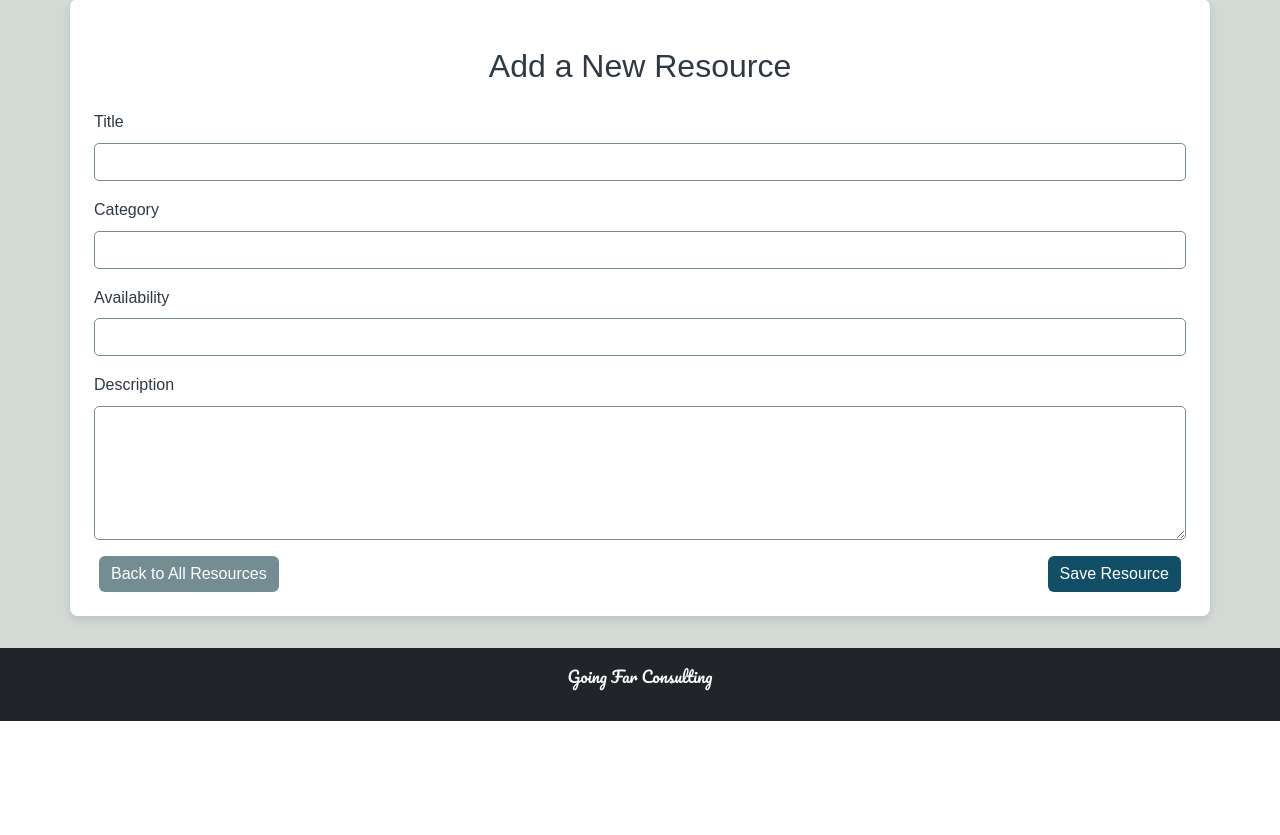
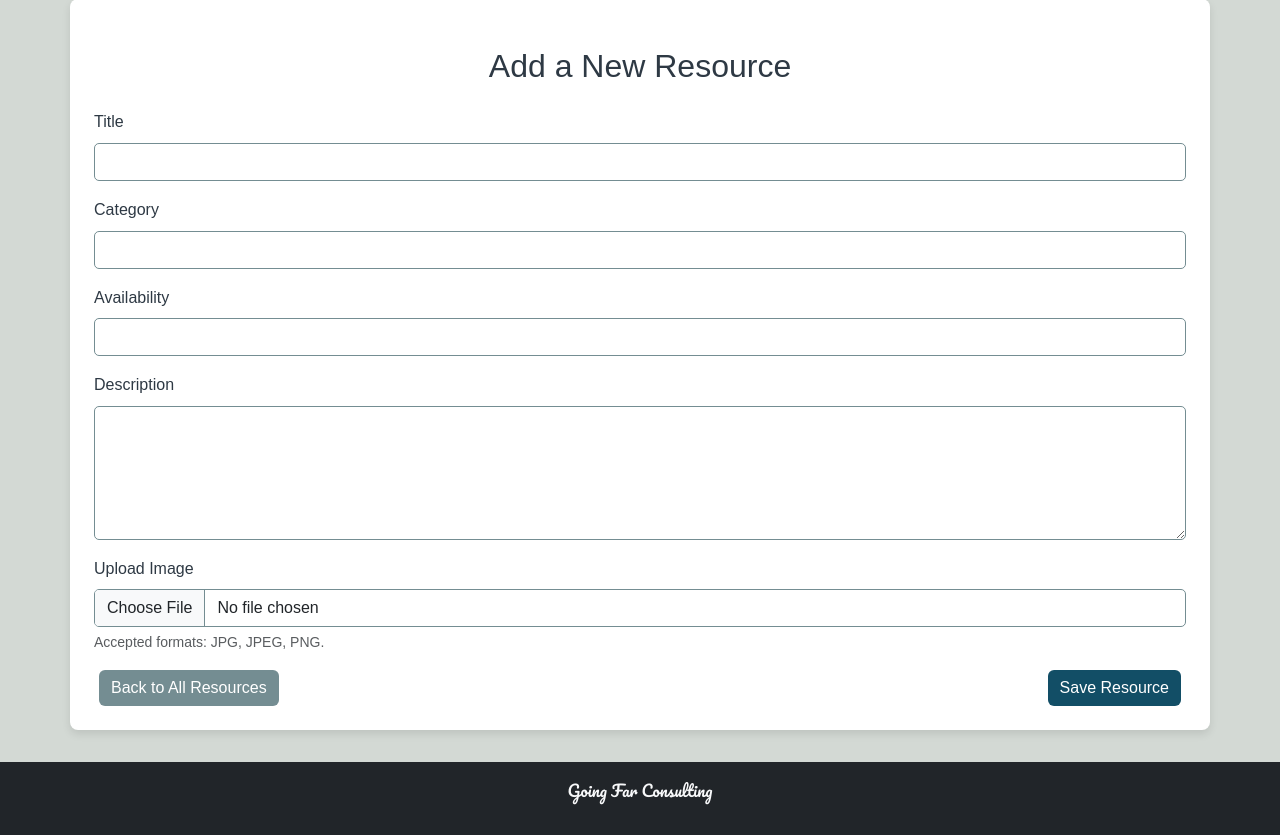
Before and after one commit to aswalden/SPD_FinalProject-2, a Flask app: page /resource/new in a window 1280 px wide. Shown: the part 91-926 px from the top of the page. Before the commit the page ends 812 px from the top, so only its background shows below. Run offline with Flask 3, Linux system fonts and the light colour scheme; a user stored in the database is signed in.

Commit message:
adding image to new resource

```diff
--- a/app.py
+++ b/app.py
@@ -18,6 +18,7 @@ app = Flask(__name__)
 
 # Configuration for file uploads
 UPLOAD_FOLDER = 'static/uploads/profile_images'
+UPLOAD_FOLDER = 'static/uploads/resources'
 ALLOWED_EXTENSIONS = {'png', 'jpg', 'jpeg'}
 app.config['UPLOAD_FOLDER'] = UPLOAD_FOLDER
 
@@ -153,8 +154,9 @@ def new_resource():
         description = request.form.get('description', '')
         category = request.form.get('category')
         availability = request.form.get('availability')
+        image = request.files.get('image')
 
-        # Check if required fields are missing
+        # Validate required fields
         if not title or not category or not availability:
             flash('All fields are required.', 'error')
             return redirect(url_for('new_resource'))
@@ -166,9 +168,19 @@ def new_resource():
             flash('Invalid date format. Please use YYYY-MM-DD.', 'error')
             return redirect(url_for('new_resource'))
 
+        # Validate and save the image
+        image_path = None
+        if image and allowed_file(image.filename):
+            filename = secure_filename(image.filename)
+            image_path = os.path.join(app.config['UPLOAD_FOLDER'], filename)
+            image.save(image_path)
+        elif image:
+            flash('Invalid file type. Only PNG, JPG, and JPEG files are allowed.', 'error')
+            return redirect(url_for('new_resource'))
+
         try:
-            # Save the resource
-            create_resource(user_id, title, description, category, availability)
+            # Save the resource in the database (pass image_path if needed)
+            create_resource(user_id, title, description, category, availability, image_path)
             flash('Resource added successfully!', 'success')
             return redirect(url_for('list_resources'))
         except Exception as e:
--- a/database.py
+++ b/database.py
@@ -35,7 +35,7 @@ def init_db():
             user_id INTEGER NOT NULL,
             title TEXT NOT NULL,
             description TEXT,
-            images TEXT,
+            image_path TEXT,
             category TEXT,
             availability TEXT,
             date_posted TEXT NOT NULL,
--- a/templates/new_resource.html
+++ b/templates/new_resource.html
@@ -19,7 +19,7 @@
     {% endwith %}
 
     <!-- Resource Form -->
-    <form action="{{ url_for('new_resource') }}" method="POST" class="needs-validation" novalidate>
+    <form action="{{ url_for('new_resource') }}" method="POST" enctype="multipart/form-data" class="needs-validation" novalidate>
         <!-- Title -->
         <div class="mb-3">
             <label for="title" class="form-label">Title</label>
@@ -51,6 +51,13 @@
         <div class="mb-3">
             <label for="description" class="form-label">Description</label>
             <textarea id="description" name="description" class="form-control" rows="5"></textarea>
+        </div>
+
+        <!-- Image Upload -->
+        <div class="mb-3">
+            <label for="image" class="form-label">Upload Image</label>
+            <input type="file" id="image" name="image" class="form-control" accept="image/*">
+            <div class="form-text">Accepted formats: JPG, JPEG, PNG.</div>
         </div>
 
         <!-- Actions -->
```
Also changed, not shown: static/uploads/resources/KSBAsherWalden_20240823_02-min.jpg (added), static/uploads/resources/KSBAsherWalden_20240823_02.jpg (added).
